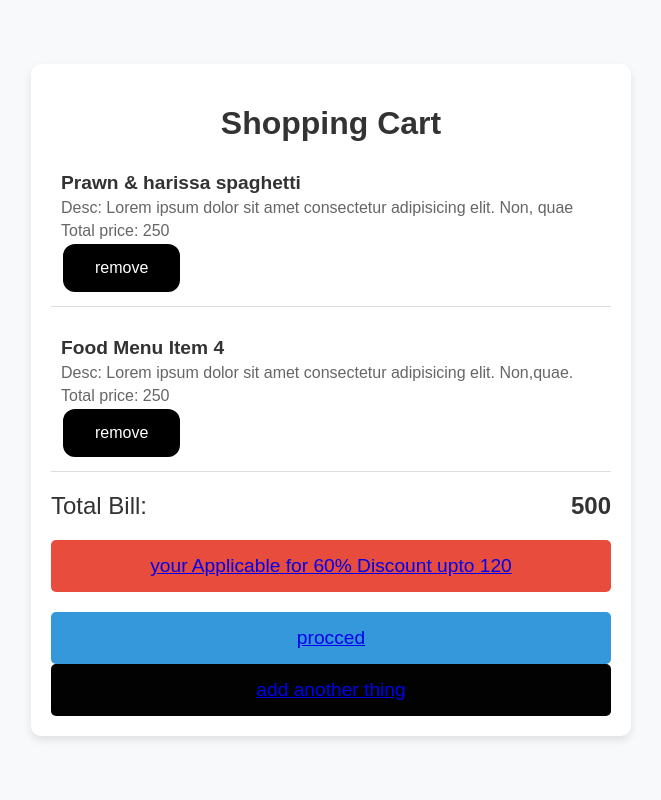
After one commit to Rudraparbat/Food-restraunt, a Django app: page /your_cart in a window 1280 px wide. The commit adds this page. Shown: the whole page, without its empty margins (309-970 px from the left). Run offline with Django 5.2, Linux system fonts and the light colour scheme; a user stored in the database is signed in; data comes from the database, SQL or seed files in the repository; both versions use the stored data as it was after the commit.

Commit message:
add your cart

```diff
--- a/rest/urls.py
+++ b/rest/urls.py
@@ -11,5 +11,6 @@ urlpatterns = [
     path('rem/<str:pk>/' ,views.remo, name='re' ),
     path('payment/<str:pk>/' ,views.pay, name='pay' ),
     path('off/<str:pk>/' ,views.offer, name='off' ),
+    path('your_cart' ,views.your_cart, name='your_c' ),
 
 ]
--- a/rest/views.py
+++ b/rest/views.py
@@ -104,3 +104,12 @@ def offer(request,pk) :
     pays.save()
     cont = {'a':a ,'gs':gs ,'dc':dc,'pc':pc,'total':total,'p':p , 'of':of , 'payment':payment}
     return render(request ,'offerpage.html' , cont)
+@login_required(login_url='lo')
+def your_cart(request) :
+    users = profile.objects.get(usern=request.user)
+    context = users.item.all()
+    price = 0
+    for i in context :
+        price += int(i.price)
+
+    return render(request,'your_cart.html' , {'context':context , 'price':price})
--- a/templates/cart.html
+++ b/templates/cart.html
@@ -190,6 +190,8 @@
                     {% csrf_token %}
                     <input type="submit" value="remove">
                 </form>
+                <button>+</button>
+                <button>-</button>
             </div>
         </div>
         {% endfor %}
--- a/templates/index.html
+++ b/templates/index.html
@@ -676,7 +676,7 @@ input[type="submit"]:hover{
                     <li><a href="#about">About</a></li>
                     <li><a href="#food">Category</a></li>
                     <li><a href="#food-menu">Menu</a></li>
-                    <li><a href="#testimonials">Testimonial</a></li>
+                    <li><a href="{% url 'your_c' %}">Your Cart</a></li>
                     <li><a href="#contact">Contact</a></li>
                 </ul>
                 <h1 class="logo">FOOD LOVER</h1>
--- /dev/null
+++ b/templates/your_cart.html
@@ -0,0 +1,212 @@
+<!DOCTYPE html>
+<html lang="en">
+<head>
+    <meta charset="UTF-8">
+    <meta name="viewport" content="width=device-width, initial-scale=1.0">
+    <title>Document</title>
+    <style>
+
+    body {
+        font-family: 'Arial', sans-serif;
+        background-color: #f8f9fa;
+        margin: 0;
+        padding: 0;
+        display: flex;
+        justify-content: center;
+        align-items: center;
+        height: 100vh;
+    }
+
+    .cart-container {
+        width: 80%;
+        max-width: 600px;
+        background-color: #fff;
+        border-radius: 10px;
+        box-shadow: 0 4px 8px rgba(0, 0, 0, 0.1);
+        padding: 20px;
+        box-sizing: border-box;
+    }
+
+    .cart-title {
+        font-size: 2em;
+        text-align: center;
+        margin-bottom: 20px;
+        color: #333;
+    }
+
+    .cart-item {
+        display: flex;
+        align-items: center;
+        margin-bottom: 20px;
+        padding: 10px;
+        border-bottom: 1px solid #ddd;
+    }
+
+    .cart-item-image {
+        width: 80px;
+        height: 80px;
+        object-fit: cover;
+        border-radius: 10px;
+        margin-right: 20px;
+    }
+
+    .cart-item-details {
+        flex-grow: 1;
+    }
+
+    .cart-item-title {
+        font-size: 1.2em;
+        color: #333;
+        margin: 0;
+    }
+
+    .cart-item-price,
+    .cart-item-quantity,
+    .cart-item-total-price {
+        font-size: 1em;
+        color: #666;
+        margin: 5px 0 0;
+    }
+
+    .cart-total {
+        display: flex;
+        justify-content: space-between;
+        align-items: center;
+        font-size: 1.5em;
+        margin: 20px 0;
+        color: #333;
+    }
+
+    .cart-total-price {
+        font-weight: bold;
+    }
+
+    .discount-button {
+        width: 100%;
+        background-color: #e74c3c;
+        color: #fff;
+        border: none;
+        padding: 15px;
+        border-radius: 5px;
+        font-size: 1.2em;
+        cursor: pointer;
+        transition: background-color 0.3s ease;
+        margin-bottom: 20px;
+    }
+
+    .discount-button:hover {
+        background-color: #c0392b;
+    }
+
+    .hidden {
+        display: none;
+    }
+
+    .discount-section {
+        margin: 20px 0;
+        padding: 10px;
+        background-color: #e74c3c;
+        color: #fff;
+        border-radius: 10px;
+        text-align: center;
+    }
+
+    .discount-title {
+        font-size: 1.5em;
+        margin-bottom: 10px;
+    }
+
+    .discount-details p {
+        font-size: 1.2em;
+        margin: 5px 0;
+    }
+
+    .original-total,
+    .discount-amount,
+    .final-total {
+        font-weight: bold;
+    }
+
+    .checkout-button {
+        width: 100%;
+
+        background-color: #3498db;
+        color: #fff;
+        border: none;
+        padding: 15px;
+        border-radius: 5px;
+        font-size: 1.2em;
+        cursor: pointer;
+        transition: background-color 0.3s ease;
+    }
+    .ncheckout-button {
+        width: 100%;
+        background-color: #020202;
+        color: #fff;
+        border: none;
+        padding: 15px;
+        border-radius: 5px;
+        font-size: 1.2em;
+        cursor: pointer;
+        transition: background-color 0.3s ease;
+    }
+
+    .checkout-button:hover {
+        background-color: #2980b9;
+    }
+    input[type="submit"]{
+        background-color: #000000;
+        border: none;
+        color: white;
+        padding: 15px 32px;
+        text-align: center;
+        text-decoration: none;
+        display: inline-block;
+        font-size: 16px;
+        margin: 4px 2px;
+        cursor: pointer;
+        border-radius: 12px;
+        transition: background-color 0.3s;
+    }
+
+    input[type="submit"]:hover {
+    background-color: #45a049;
+
+}
+
+
+    </style>
+</head>
+<body>
+    <div class="cart-container">
+        <h1 class="cart-title">Shopping Cart</h1>
+        {% for i in context %}
+        <div class="cart-item">
+            <div class="cart-item-details">
+                <h2 class="cart-item-title">{{i.name}}</h2>
+                <p class="cart-item-price">Desc: {{i.desc}}</p>
+                <p class="cart-item-total-price">Total price: {{i.price}}</p>
+                <form method='POST' action ="{% url 're' i.id %}">
+                    {% csrf_token %}
+                    <input type="submit" value="remove">
+                </form>
+            </div>
+        </div>
+        {% endfor %}
+        <div class="cart-total">
+            <span>Total Bill:</span>
+            <span class="cart-total-price">{{price}}</span>
+        </div>
+        {% if price > 199 %}
+        <button id="discount-button" class="discount-button"><a href="{% url 'off' price %}">your Applicable for 60% Discount upto 120</a></button>
+        {% endif %}
+        {% if price != 0 %}
+        <button  class="checkout-button"><a href="{% url 'pay' price %}">procced</a></button>
+        <button  class="ncheckout-button"><a href="/">add another thing</a></button>
+        {% else %}
+        <button class="checkout-button"><a href="/">your cart is empty add something</a></button>
+        {% endif %}
+    </div>
+
+</body>
+</html>
```
Also changed, not shown: db.sqlite3.
